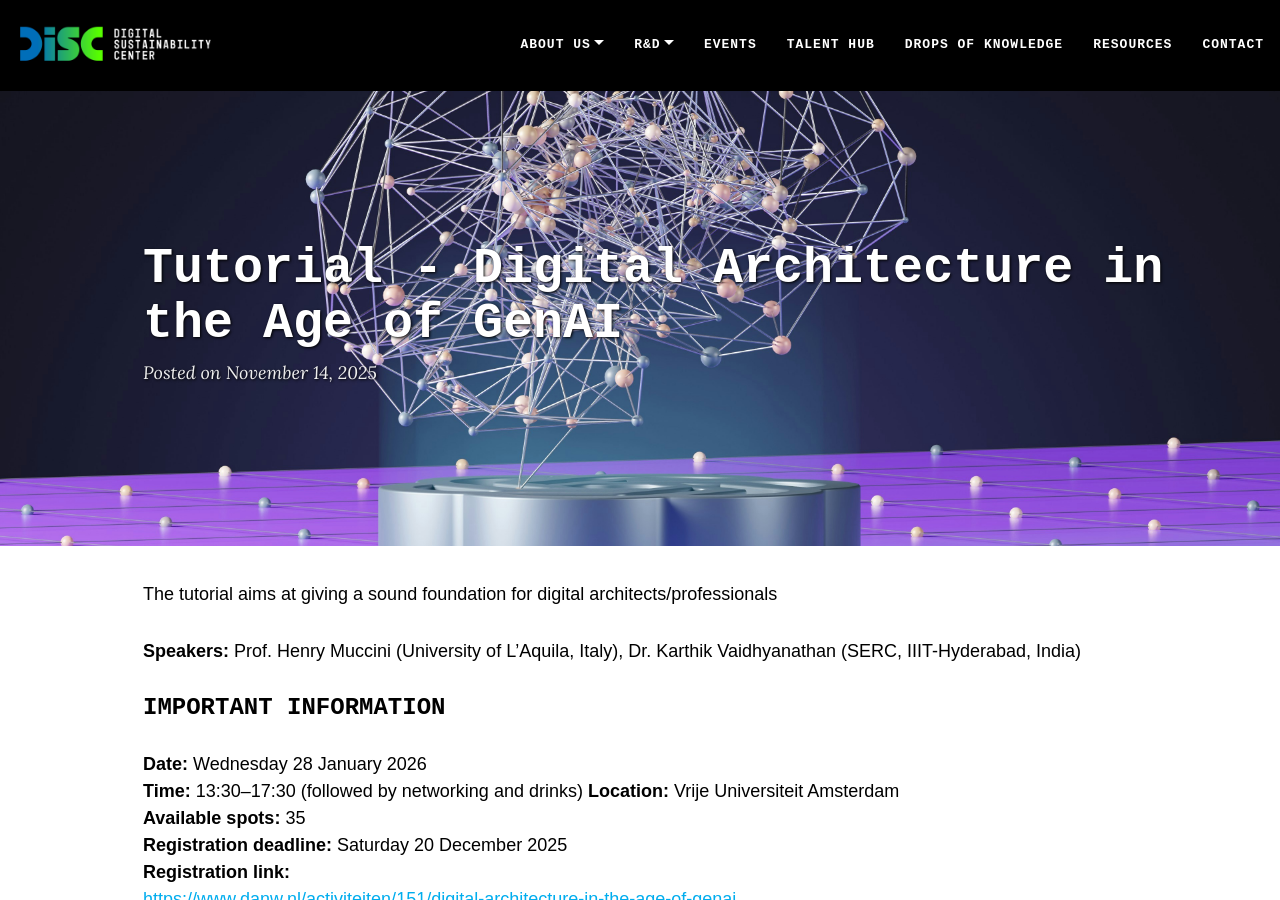
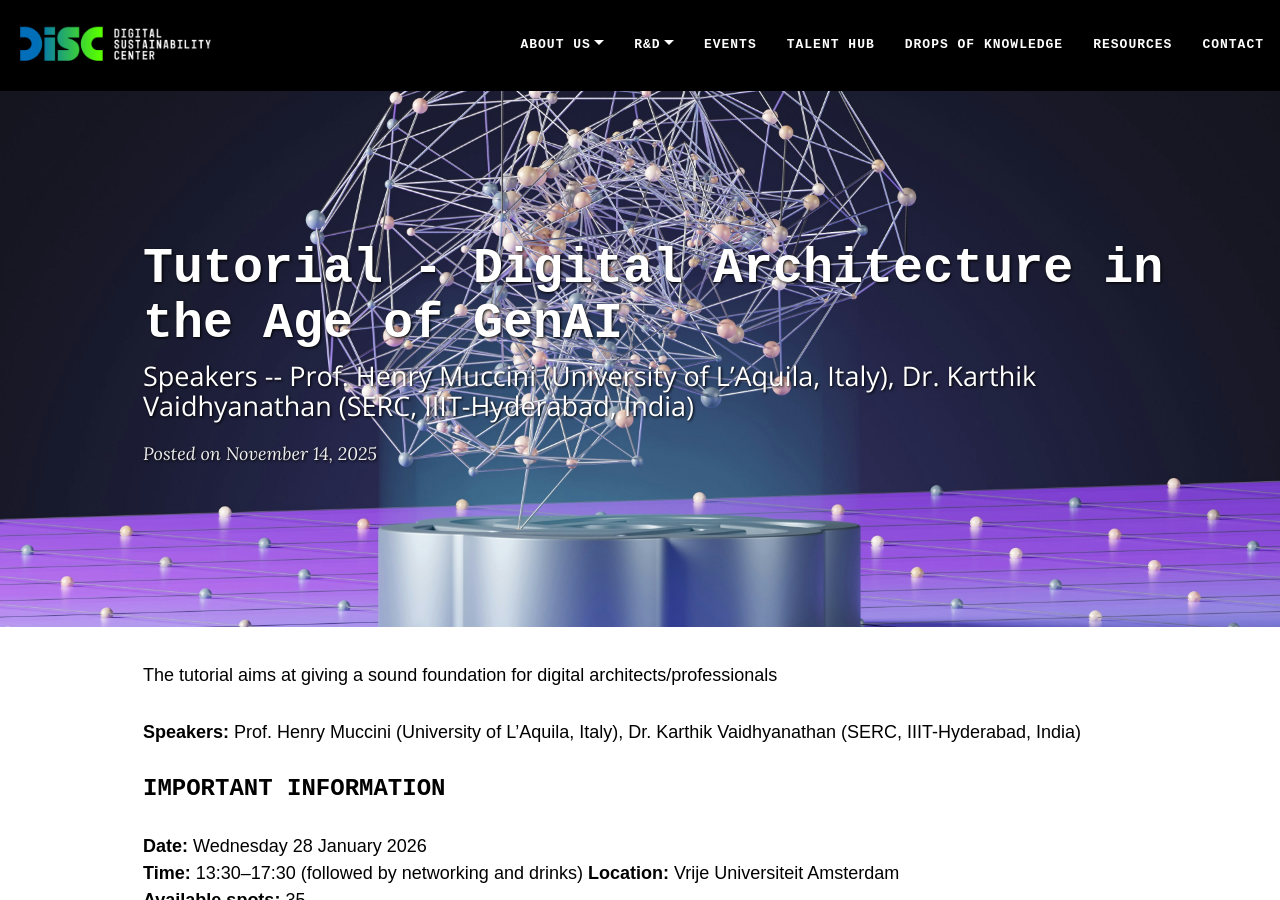
Before and after one commit to S2-group/disc-website.github.io, a Jekyll site: the page built from _posts/2025-11-14-tutorial-agentic-ai.md, in a window 1280 px wide and 900 px high. Built offline with Jekyll 4.4.1, drawn with Linux system fonts in a browser that asks for light colours; comment, search, counter and statistics services are not loaded.

Commit message:
Update 2025-11-14-tutorial-agentic-ai.md

```diff
--- a/_posts/2025-11-14-tutorial-agentic-ai.md
+++ b/_posts/2025-11-14-tutorial-agentic-ai.md
@@ -1,6 +1,7 @@
 ---
 layout: post
 title:  Tutorial - Digital Architecture in the Age of GenAI
+subtitle: Speakers -- Prof. Henry Muccini (University of L’Aquila, Italy), Dr. Karthik Vaidhyanathan (SERC, IIIT-Hyderabad, India)
 cover-img: /assets/img/posts-screenshots/tutorial-agenticai-cover.jpg
 share-img: /assets/img/posts-screenshots/tutorial-agenticai.png
 thumbnail-img: /assets/img/posts-screenshots/tutorial-agenticai.png
```
